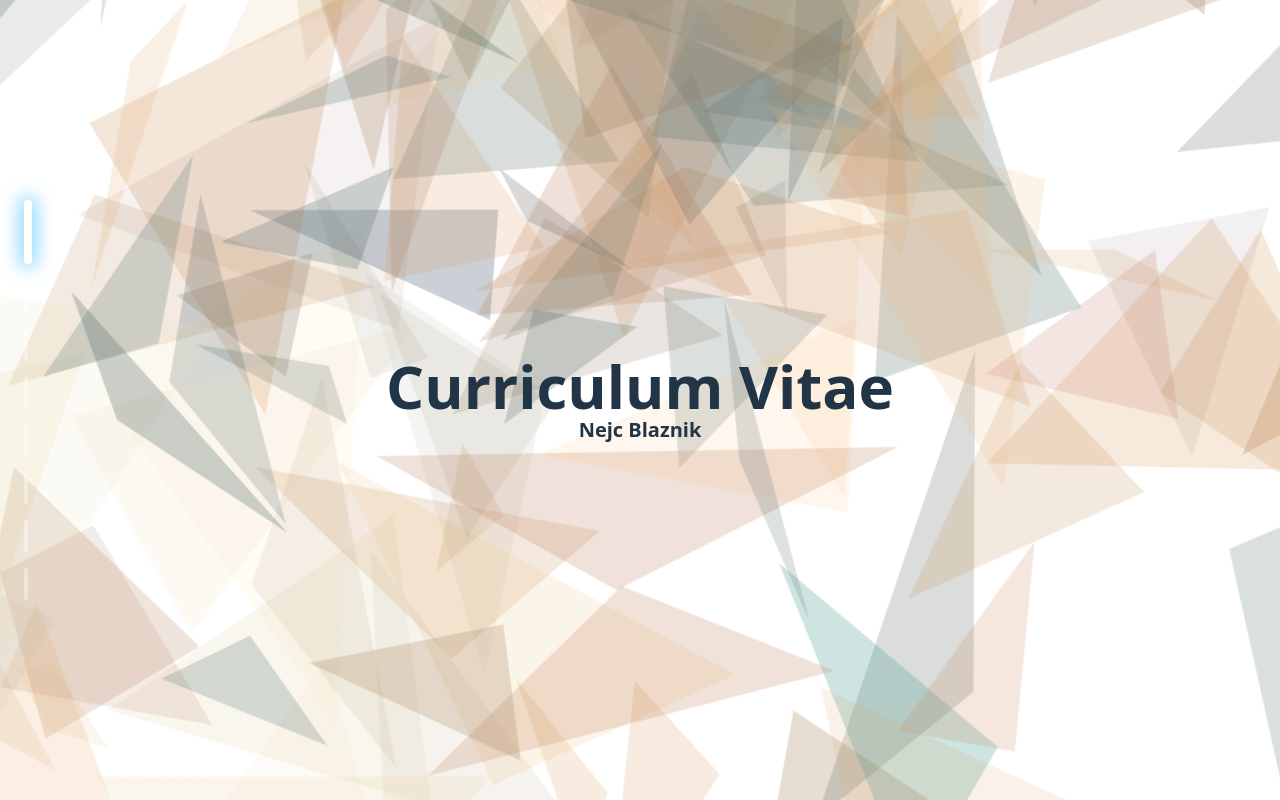
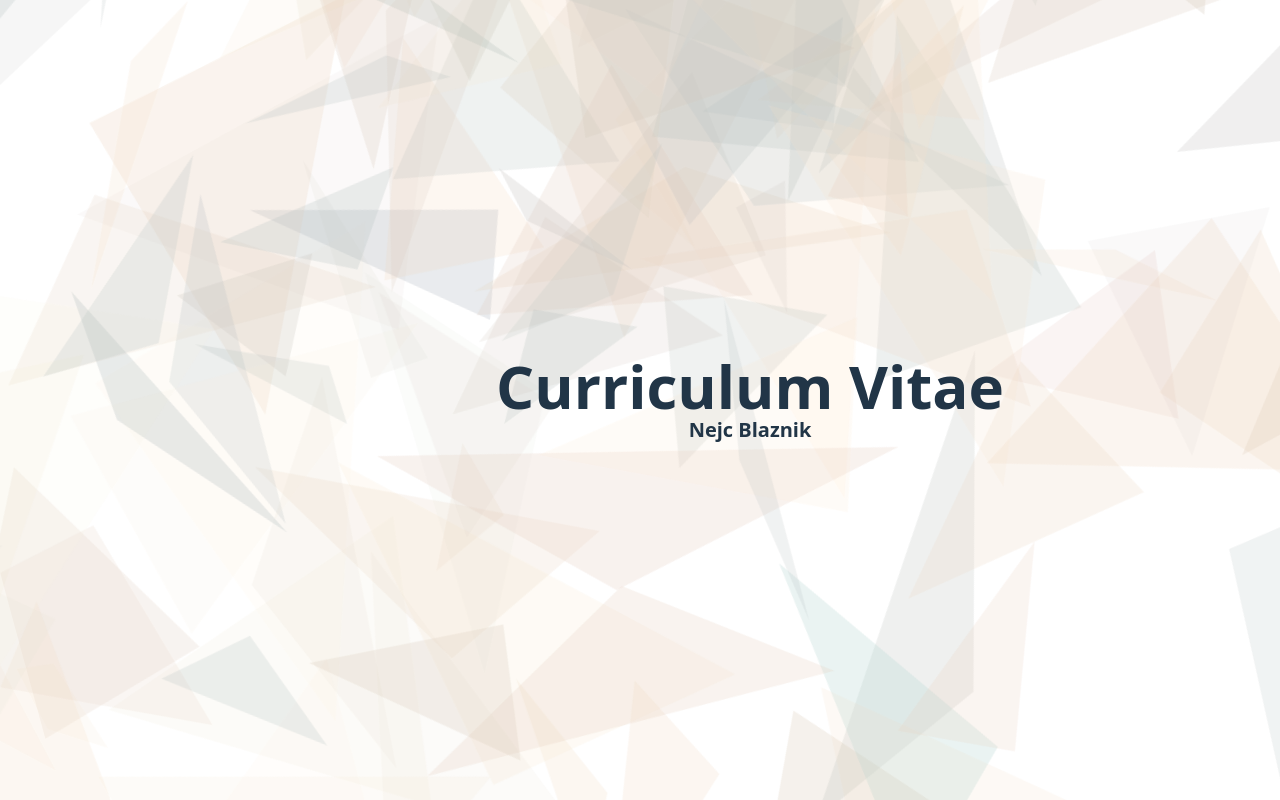
Before and after one commit to nblaznik/OnlineCV, a React (Vite) app: page / in a window 1280 px wide. Built offline with nearby package versions, Linux system fonts and the light colour scheme.

Commit message:
added navigation pane, not perfect yet

```diff
--- a/src/App.jsx
+++ b/src/App.jsx
@@ -1,4 +1,4 @@
-import React, { useRef, useEffect } from "react";
+import React, { useRef, useState, useEffect } from "react";
 import cv from "./data/cv_data.json";
 import PolygonCanvas from "./PolygonCanvas";
 import {  Radar, RadarChart, PolarGrid, PolarAngleAxis, PolarRadiusAxis, ResponsiveContainer } from "recharts";
@@ -8,13 +8,55 @@ import NavRail from "./NavRail";
 
 export default function App() {
   const scrollRef = useRef(null);
+  const [showNav, setShowNav] = useState(false);
+
+  useEffect(() => {
+    const welcome = document.getElementById("lander");
+    if (!welcome) return;
+
+    const obs = new IntersectionObserver(
+      ([entry]) => {
+        // If welcome is fully or mostly visible ?+' hide nav
+        if (entry.isIntersecting) {
+          setShowNav(false);
+        } else {
+          setShowNav(true);
+        }
+      },
+      { threshold: 0.6 }
+    );
+
+    obs.observe(welcome);
+    return () => obs.disconnect();
+  }, []);
 
   return (
-    <div ref={scrollRef} className="relative w-screen h-screen overflow-y-scroll scroll-smooth">
+  <div className="relative w-screen h-screen">
+      <div className="lg:grid lg:grid-cols-[220px_1fr] w-full h-full">
+
+        {/* LEFT COLUMN ??" APPEARS ONLY AFTER PAGE 1 */}
+        <div className="relative hidden lg:block">
+        <div
+          className={`
+            hidden md:block transition-opacity duration-500
+            ${showNav ? "opacity-100" : "opacity-0 pointer-events-none"}
+          `}
+        >
+          <NavRail scrollRef={scrollRef} />
+        </div>
+        </div>
+
+        {/* RIGHT COLUMN ??" SCROLLABLE CV CONTENT */}
+        <div
+          ref={scrollRef}
+          className="relative h-full overflow-y-scroll scroll-smooth"
+        >
+
 
       {/* BACKGROUND TRIANGLES */}
+
       <div className="opacity-30
-                      lg:opacity-70
+                      lg:opacity-30
                       fixed
                       top-1/2
                       left-1/2
@@ -25,7 +67,9 @@ export default function App() {
                       >
       <PolygonCanvas scrollRef={scrollRef} />
       </div>
-      {/* SECTION 0 — LANDER */}
+
+
+      {/* SECTION 0 ??" LANDER */}
       <section id="lander" className="snap-start snap-always h-screen flex items-center justify-center px-6">
         <div className="max-w-3xl text-center md:text-left">
           <h1 className="text-6xl font-bold">Curriculum Vitae</h1>
@@ -33,10 +77,7 @@ export default function App() {
         </div>
       </section>
 
-      <NavRail />
-
-
-      {/* SECTION 2 — PROFILE */}
+      {/* SECTION 2 ??" PROFILE */}
       <section id="profile" className="md:relative snap-start h-screen flex items-center justify-center px-1 max-w-xl mx-auto md:left-[-5%] lg:left-[-15%]">
         <div className="max-w-3xl text-center md:text-left">
           <h2 className="text-5xl font-semibold mb-6">Profile</h2>
@@ -44,7 +85,7 @@ export default function App() {
         </div>
       </section>
 
-      {/* SECTION 3 — EDUCATION */}
+      {/* SECTION 3 ??" EDUCATION */}
       <section id="education" className="md:relative snap-start h-screen flex items-center justify-center px-1 max-w-xl mx-auto md:left-[-5%] lg:left-[-15%]">
         <div className="max-w-3xl text-center md:text-left">
           <h2 className="text-5xl font-semibold mb-6">Education</h2>
@@ -64,7 +105,7 @@ export default function App() {
         </div>
       </section>
 
-      {/* SECTION 4 — EXPERIENCE */}
+      {/* SECTION 4 ??" EXPERIENCE */}
       <section id="experience" className="md:relative snap-start h-screen flex items-center justify-center px-1 max-w-xl mx-auto md:left-[-5%] lg:left-[-15%]">
         <div className="max-w-3xl">
           <h2 className="text-5xl font-semibold mb-6">Experience</h2>
@@ -85,7 +126,7 @@ export default function App() {
         </div>
       </section>
 
-      {/* SECTION 5 — AWARDS */}
+      {/* SECTION 5 ??" AWARDS */}
       <section id="awards" className="md:relative snap-start h-screen flex items-center justify-center px-1 max-w-xl mx-auto md:left-[-5%] lg:left-[-15%]">
         <div className="max-w-3xl">
           <h2 className="text-5xl font-semibold mb-6">Awards and Distinctions</h2>
@@ -115,7 +156,7 @@ export default function App() {
         </div>
       </section>
 
-      {/* SECTION 6 — SKILLS */}
+      {/* SECTION 6 ??" SKILLS */}
       <section id="skills" className="md:relative snap-start h-screen flex items-center justify-center px-1 max-w-xl mx-auto md:left-[-5%] lg:left-[-15%]">
         <div className="max-w-3xl">
           <h2 className="text-5xl font-semibold mb-6">Skills</h2>
@@ -138,7 +179,7 @@ export default function App() {
 
 
 
-      {/* SECTION 8 — PUBLICATIONS */}
+      {/* SECTION 8 ??" PUBLICATIONS */}
       <section id="publications" className="md:relative snap-start h-screen flex items-center justify-center px-1 max-w-xl mx-auto md:left-[-5%] lg:left-[-15%]">
         <div className="max-w-3xl">
           <h2 className="text-5xl font-semibold mb-6">Publications & Patents</h2>
@@ -151,7 +192,7 @@ export default function App() {
         </div>
       </section>
 
-      {/* SECTION 9 — CONTACT */}
+      {/* SECTION 9 ??" CONTACT */}
       <section id="contact" className="md:relative snap-start h-screen flex items-center justify-center px-1 max-w-xl mx-auto md:left-[-5%] lg:left-[-15%]">
         <div className="max-w-3xl text-center">
           <h1 className="text-5xl font-bold">{cv.name}</h1>
@@ -193,6 +234,8 @@ export default function App() {
         </div>
       </section>
 
+      </div>
+    </div>
     </div>
   );
 }
--- a/src/NavRail.jsx
+++ b/src/NavRail.jsx
@@ -1,23 +1,53 @@
 import React, { useEffect, useState } from "react";
 
-const sections = [
-  "lander",
-  "profile",
-  "education",
-  "experience",
-  "awards",
-  "skills",
-  "publications",
-  "contact"
+const items = [
+  { id: "profile", label: "PROFILE" },
+  { id: "education", label: "EDUCATION" },
+  { id: "experience", label: "EXPERIENCE" },
+  { id: "awards", label: "AWARDS" },
+  { id: "skills", label: "SKILLS" },
+  { id: "publications", label: "PUBLICATIONS" },
+  { id: "contact", label: "CONTACT" },
 ];
 
-export default function NavRail() {
-  const [active, setActive] = useState("welcome");
+export default function NavRail({ scrollRef }) {
+  const [active, setActive] = useState("profile");
 
+  // Custom smooth scroll for a scroll container
+  function smoothScrollTo(element, duration = 900) {
+    const container = scrollRef.current;
+    if (!container) return;
+
+    const start = container.scrollTop;
+    const target = element.offsetTop;
+    const diff = target - start;
+
+    let startTime = null;
+
+    function step(timestamp) {
+      if (!startTime) startTime = timestamp;
+
+      const time = timestamp - startTime;
+      const progress = Math.min(time / duration, 1);
+
+      // Ease-in-out cubic
+      const eased =
+        progress < 0.5
+          ? 4 * progress * progress * progress
+          : 1 - Math.pow(-2 * progress + 2, 3) / 2;
+
+      container.scrollTop = start + diff * eased;
+
+      if (time < duration) requestAnimationFrame(step);
+    }
+
+    requestAnimationFrame(step);
+  }
+  // Track active section
   useEffect(() => {
     const observers = [];
 
-    sections.forEach(id => {
+    items.forEach(({ id }) => {
       const el = document.getElementById(id);
       if (!el) return;
 
@@ -25,7 +55,7 @@ export default function NavRail() {
         ([entry]) => {
           if (entry.isIntersecting) setActive(id);
         },
-        { threshold: 0.6 }
+        { threshold: 0.992 }
       );
 
       obs.observe(el);
@@ -36,30 +66,51 @@ export default function NavRail() {
   }, []);
 
   return (
-    <div className="hidden md:flex fixed left-6 top-1/2 -translate-y-1/2 flex-col gap-4 z-20">
-      {sections.map(id => {
+    <div className="absolute left-8 top-1/2 -translate-y-1/2 flex flex-col gap-6 select-none">
+
+      {/* Vertical line */}
+      <div className="absolute left-[-20px] top-[-80px] h-[180%] w-[1px] bg-white/10"></div>
+
+      {items.map(({ id, label }) => {
         const isActive = id === active;
 
         return (
-          <a
+          <div
             key={id}
-            href={`#${id}`}
-            className="group cursor-pointer"
+            className="group flex items-center gap-4 cursor-pointer"
+            onClick={(e) => {
+              e.preventDefault();
+
+              const el = document.getElementById(id);
+              if (el) smoothScrollTo(el, 10);
+            }}
           >
-            <span className="absolute left-4 translate-y-[-50%] ml-3 opacity-0 group-hover:opacity-100 transition text-sm text-white whitespace-nowrap">
-            {id.charAt(0).toUpperCase() + id.slice(1)}
-            </span>
+
+            {/* LINE */}
             <div
               className={[
                 "transition-all duration-300 rounded-full",
-                "bg-white/40 group-hover:bg-white",
-                "group-hover:scale-110",
+                "bg-gray-400/40 group-hover:bg-white",
                 isActive
-                  ? "h-16 w-2 bg-white shadow-[0_0_18px_4px_rgba(100,200,255,0.8)]"
-                  : "h-8 w-1"
+                  ? "w-16 h-[2px] bg-white shadow-[0_0_6px_2px_rgba(255,255,255,0.6)]"
+                  : "w-8 h-[1px]"
               ].join(" ")}
             />
-          </a>
+
+            {/* LABEL — slide-in animation */}
+            <span
+              className={[
+                "text-xs tracking-[0.18em] whitespace-nowrap",
+                "transition-all duration-300 transform",
+                isActive
+                  ? "text-white translate-x-0"
+                  : "text-gray-400 group-hover:text-gray-200 group-hover:translate-x-1"
+              ].join(" ")}
+            >
+              {label}
+            </span>
+
+          </div>
         );
       })}
     </div>
```
